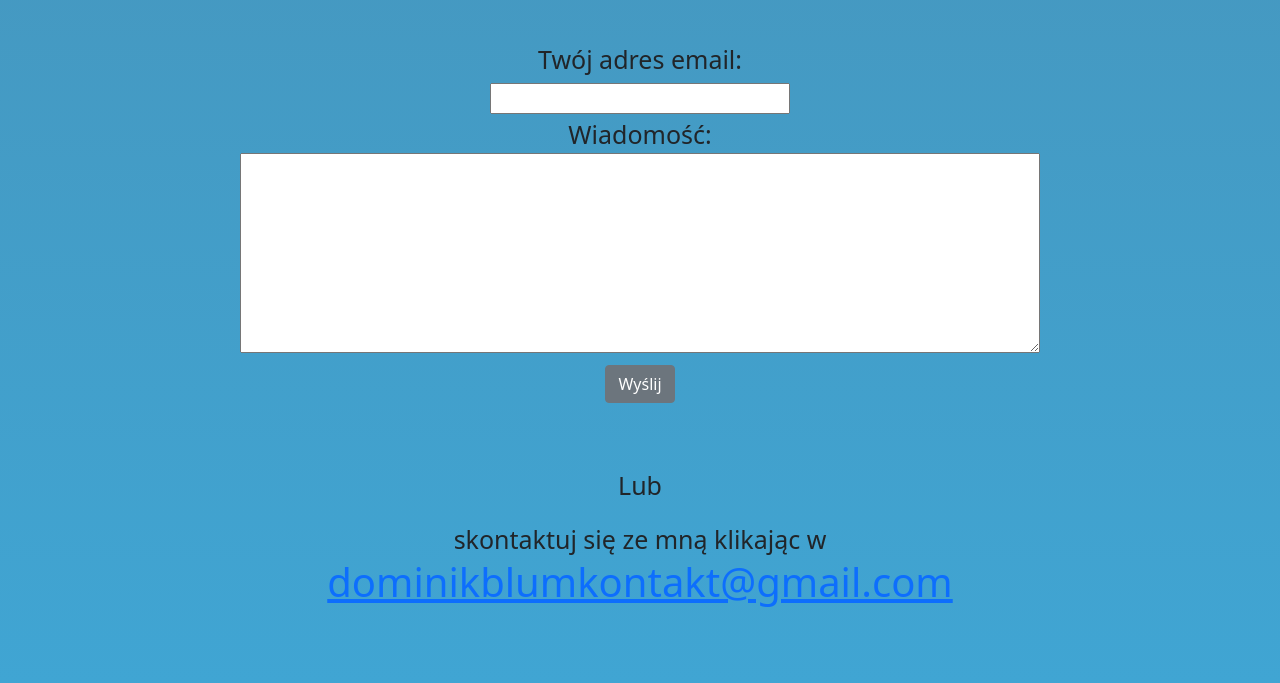
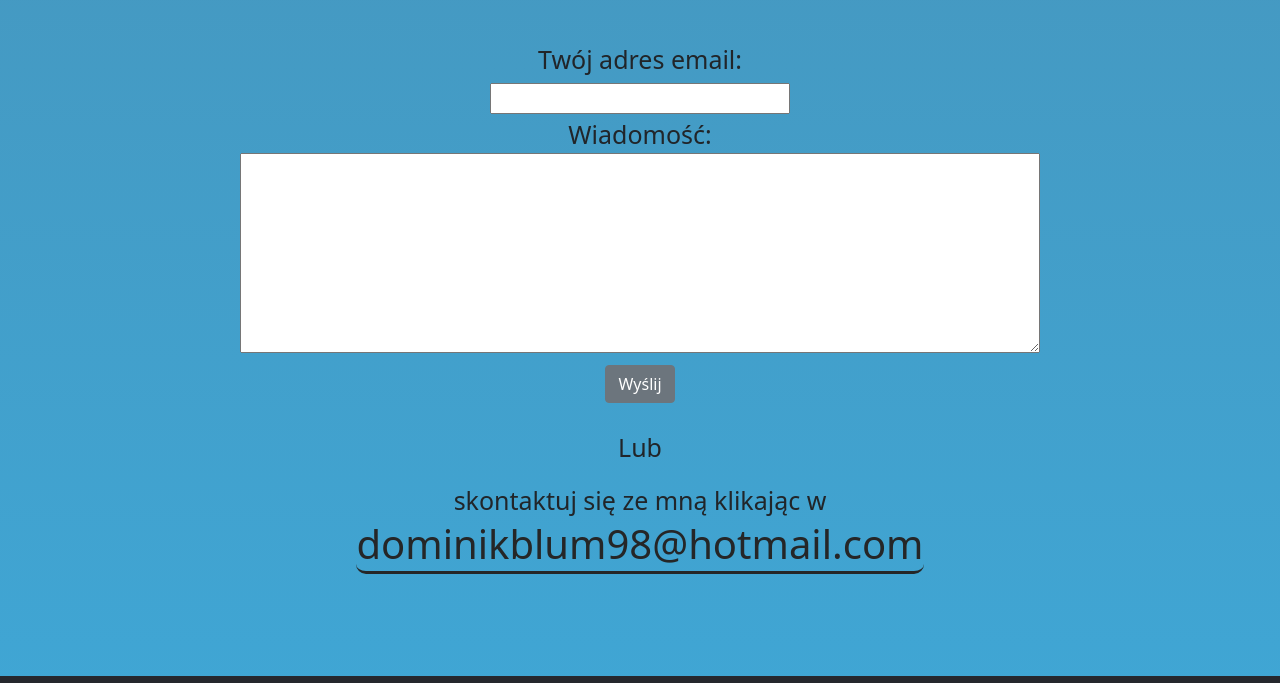
Before and after one commit to BloomySnX/Portfolio, a plain HTML site: page index.html in a window 1280 px wide. Shown: the part 3274-3957 px from the top of the page. Drawn offline with nearby package versions, Linux system fonts and the light colour scheme.

Commit message:
Last Edit

```diff
--- a/index.html
+++ b/index.html
@@ -213,10 +213,10 @@
             </form>
 
             <div class="mail">
-                <p style="margin-top: 5%;">Lub</p>
+                <p style="margin-top: 2%;">Lub</p>
                 skontaktuj się ze mną klikając w
                 <br>
-                <h1 class="mailContact"><a href="mailto:dominikblumkontakt@gmail.com">dominikblumkontakt@gmail.com</a></h1>
+                <h1 class="mailContact"><a href="mailto:dominikblum98@hotmail.com">dominikblum98@hotmail.com</a></h1>
             </div>
         </div>
     </section>
--- a/style.css
+++ b/style.css
@@ -523,6 +523,13 @@ y .skills .skills-content .column {
     height: 200px;
 }
 
+.contact .content a {
+    text-decoration: none;
+    color: #252627;
+    border-radius: 10px;
+    border-bottom-style: solid;
+}
+
 
 /* footer */
 
```
